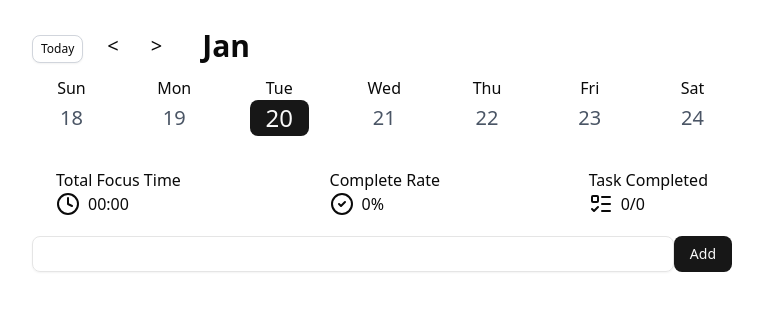
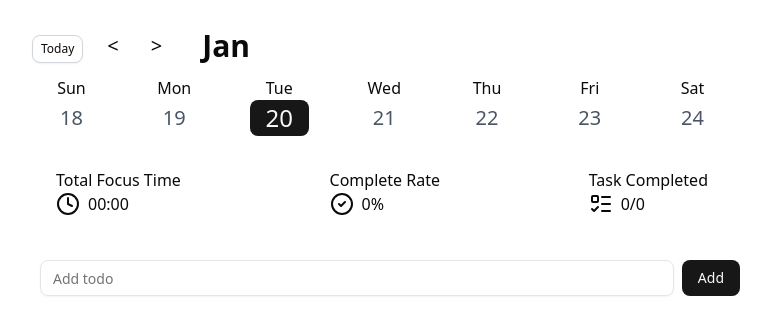
Before and after one commit to chlnaa/focus-based-todo, a React (Vite) app: page / in a window 1280 px wide. Shown: the top 334 px of the page, without its empty margins (258-1029 px from the left). Built offline with nearby package versions, Linux system fonts and the light colour scheme.

Commit message:
feat: implement todo CRUD and connect store actions
- Add todo input with form submission

- Connect toggle, update, and delete actions to the store

```diff
--- a/src/pages/TodayPage.tsx
+++ b/src/pages/TodayPage.tsx
@@ -5,17 +5,28 @@ import dayjs from 'dayjs';
 import { useState } from 'react';
 import { Trash2, Pencil, Clock4, CircleCheck, ListTodo } from 'lucide-react';
 import {
+  useAddTodo,
+  useDeleteTodo,
   useSelectedDate,
   useSetSelectedDate,
   useTodo,
+  useToggle,
+  useUpdateTodo,
 } from '@/stores/useTodoStore';
+import type { Todo } from '@/types/types';
 
 export default function TodayPage() {
   const todos = useTodo();
+  const addTodo = useAddTodo();
+  const deleteTodo = useDeleteTodo();
+  const updateTodo = useUpdateTodo();
+  const toggleTodo = useToggle();
+
   const selectedDate = useSelectedDate();
   const setSelectedDate = useSetSelectedDate();
 
   const [viewDate, setViewDate] = useState(dayjs(selectedDate));
+  const [text, setText] = useState('');
 
   const currentMonth = viewDate.format('MMM');
   const startOfWeek = viewDate.startOf('week');
@@ -55,6 +66,19 @@ export default function TodayPage() {
     0,
   );
   const formattedFocusTime = formatTime(totalFocusTimeSec);
+
+  const handleSubmit = (e: React.ChangeEvent<HTMLFormElement>) => {
+    e.preventDefault();
+    if (text.trim().length === 0) return;
+
+    addTodo(text, selectedDate);
+    setText('');
+  };
+
+  const handleUpdated = (todo: Todo) => {
+    const newStatus = todo.status === 'active' ? 'completed' : 'active';
+    updateTodo(todo.id, { status: newStatus });
+  };
 
   return (
     <div className="flex flex-col m-auto w-full max-w-175 mt-7">
@@ -130,10 +154,19 @@ export default function TodayPage() {
       </section>
 
       <section>
-        <div className="flex">
-          <Input />
+        <form
+          className="flex items-center my-6 ml-2 w-full gap-2"
+          action="submit"
+          onSubmit={handleSubmit}
+        >
+          <Input
+            type="text"
+            value={text}
+            onChange={(e) => setText(e.target.value)}
+            placeholder="Add todo"
+          />
           <Button>Add</Button>
-        </div>
+        </form>
         <ul className="mt-3 ">
           {filteredTodos.map((todo) => (
             <li
@@ -142,14 +175,17 @@ export default function TodayPage() {
             >
               <div className="flex justify-between items-center w-full">
                 <div>
-                  <Checkbox />
+                  <Checkbox
+                    checked={todo.status === 'completed'}
+                    onCheckedChange={() => toggleTodo(todo.id)}
+                  />
                   <span className="p-2">{todo.text}</span>
                 </div>
                 <div>
-                  <Button variant={'ghost'}>
+                  <Button variant={'ghost'} onClick={() => handleUpdated(todo)}>
                     <Pencil />
                   </Button>
-                  <Button variant={'ghost'}>
+                  <Button variant={'ghost'} onClick={() => deleteTodo(todo.id)}>
                     <Trash2 />
                   </Button>
                 </div>
--- a/src/stores/useTodoStore.ts
+++ b/src/stores/useTodoStore.ts
@@ -101,6 +101,8 @@ export const useUpdateTodo = () => useTodoStore((store) => store.updateTodo);
 
 export const useDeleteTodo = () => useTodoStore((store) => store.deleteTodo);
 
+export const useToggle = () => useTodoStore((store) => store.toggleTodo);
+
 export const useSelectedDate = () =>
   useTodoStore((store) => store.selectedDate);
 
```
